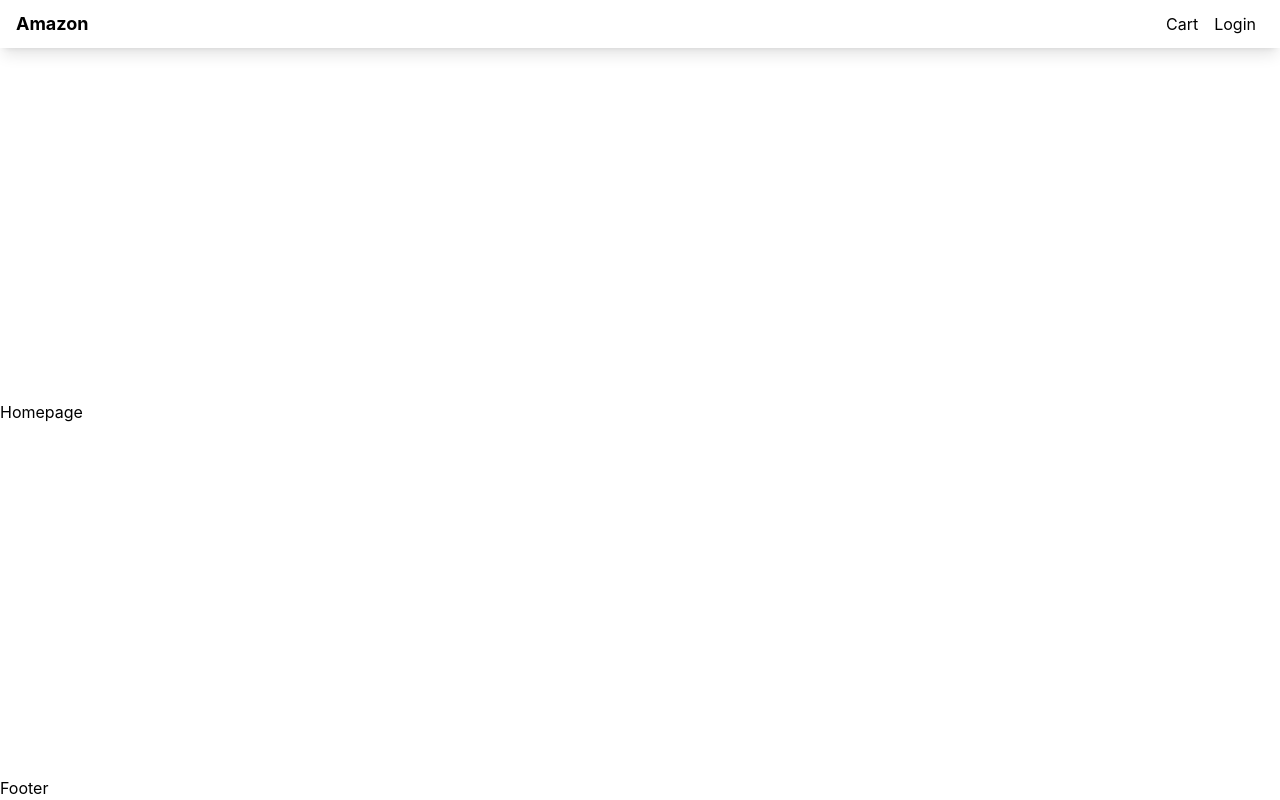
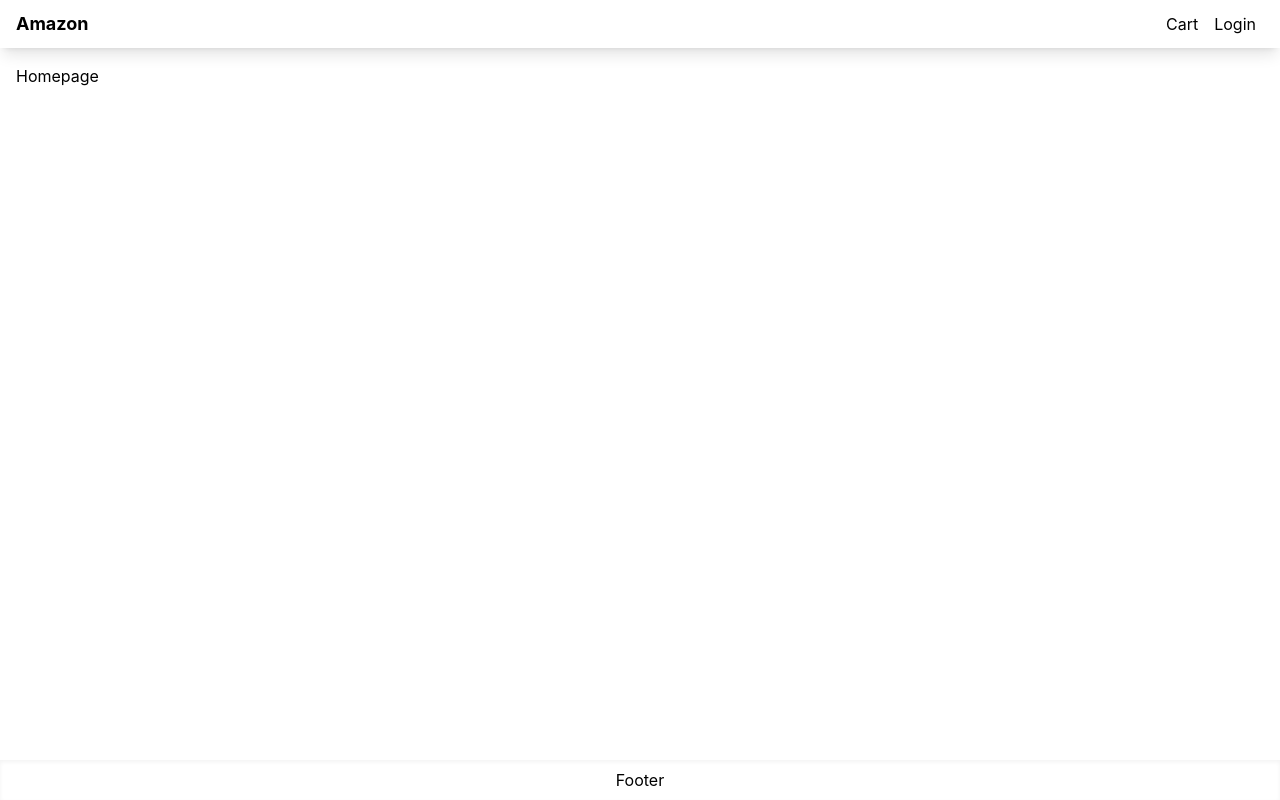
Before and after one commit to halderjoydeep/next-amazon, a Next.js app: page / in a window 1280 px wide. Built offline with nearby package versions, Linux system fonts and the light colour scheme.

Commit message:
Design main and footer

```diff
--- a/components/Layout.js
+++ b/components/Layout.js
@@ -26,8 +26,10 @@ export default function Layout({ title, children }) {
             </div>
           </nav>
         </header>
-        <main>{children}</main>
-        <footer>Footer</footer>
+        <main className="container m-auto mt-4 px-4">{children}</main>
+        <footer className="flex justify-center items-center h-10 shadow-inner">
+          Footer
+        </footer>
       </div>
     </>
   );
```
